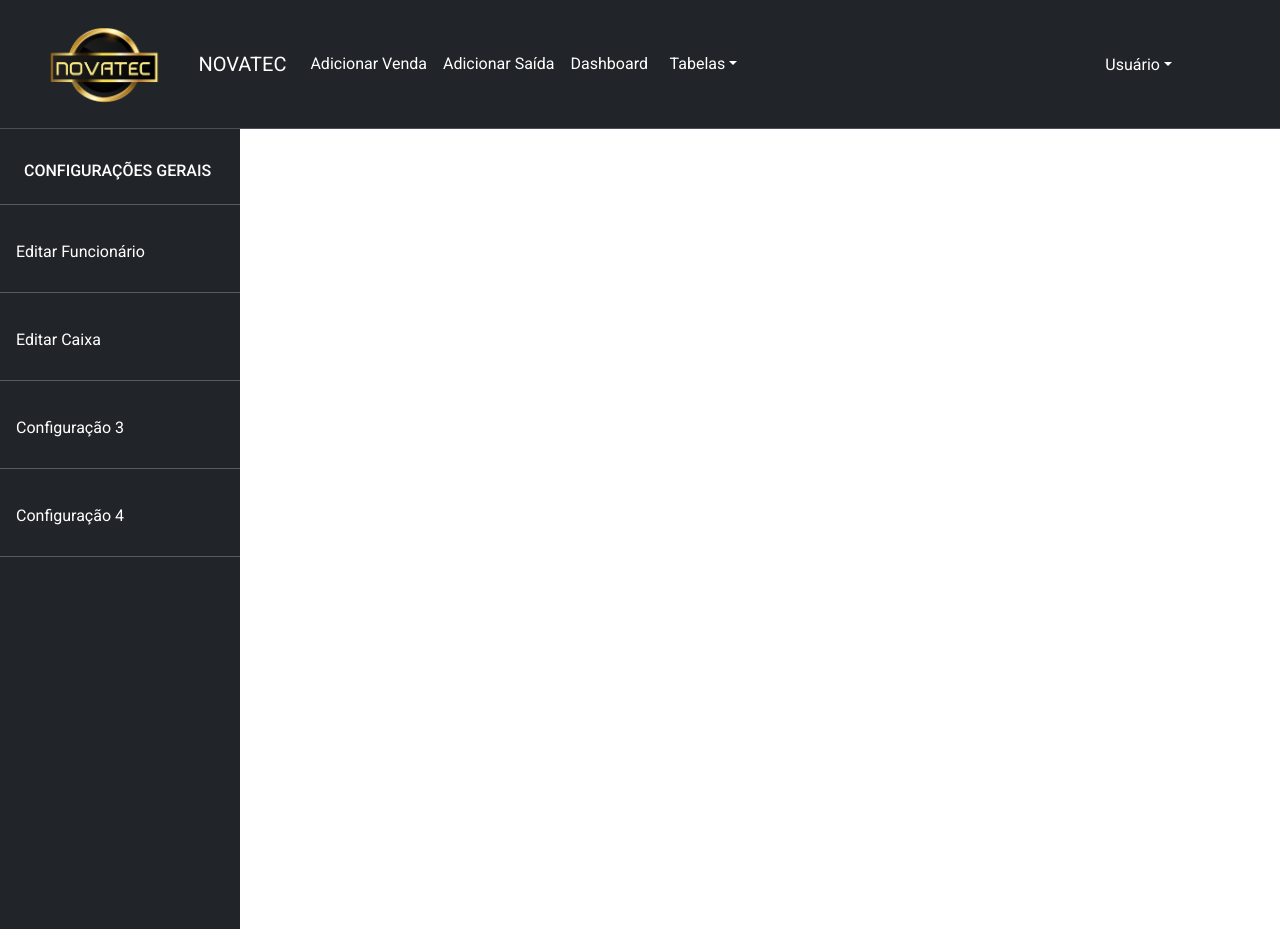
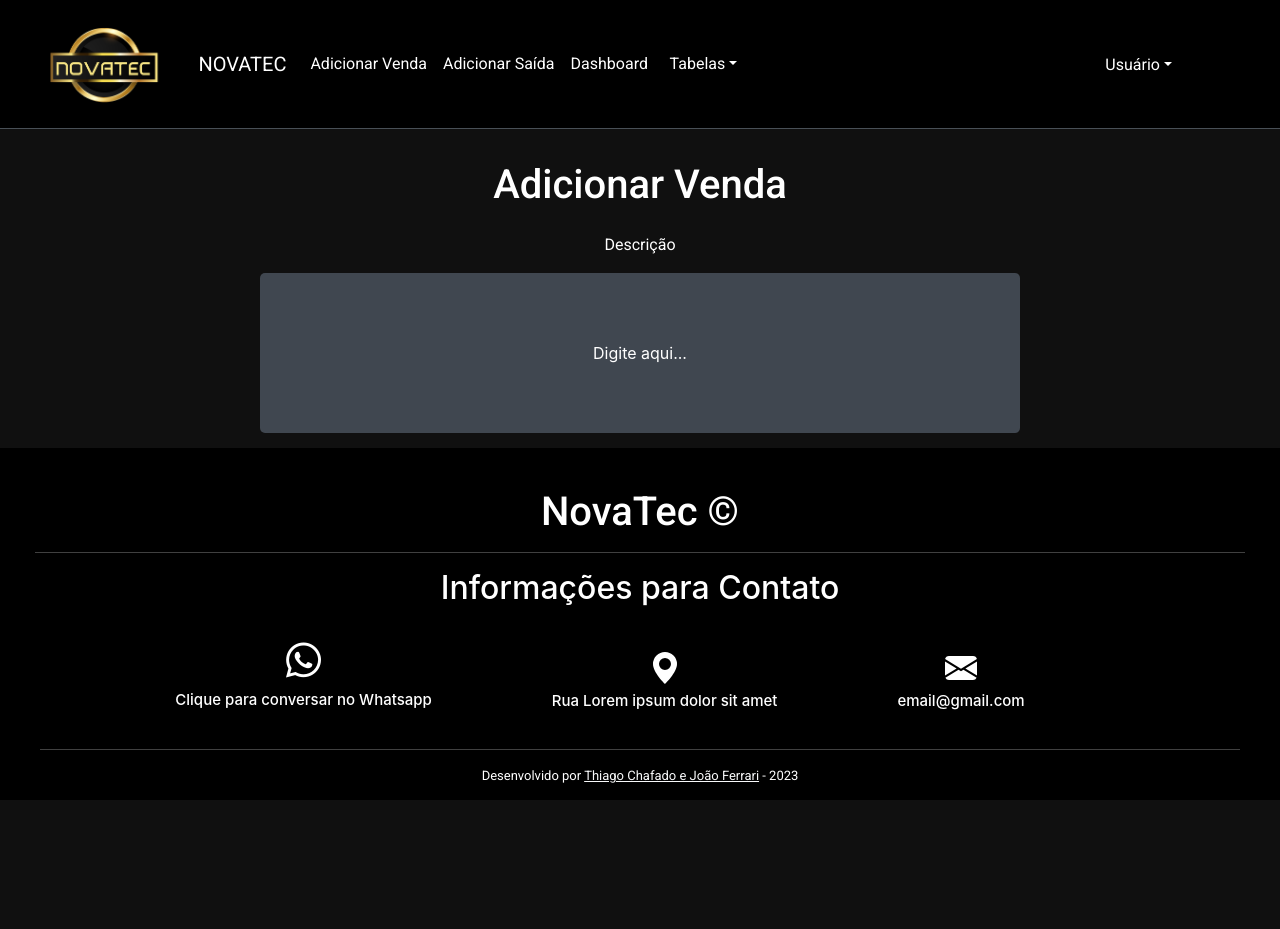
Before and after one commit to ThiagoChafado/IntegrativeWork, a React (Create React App) app in the folder app/frontend/: page / in a window 1280 px wide. Built offline with nearby package versions, Linux system fonts and the light colour scheme.

Commit message:
alterations color

```diff
--- a/app/frontend/src/App.js
+++ b/app/frontend/src/App.js
@@ -18,9 +18,9 @@ function App() {
       {/* responsivo */}
 
       <Navbar/>
-      {/* responsivo/}
+      {/* responsivo*/}
 
-      {/* <AddSale/>   */}
+      <AddSale/>
       {/* responsivo */}
 
       {/* <AddExit/>  */}
@@ -35,10 +35,10 @@ function App() {
       {/* <EditSeller/> */}
       {/* precisa fazer */}
 
-      <PreferencesPage/>
+      {/* <PreferencesPage/> */}
       {/* responsivo - da pra mudar */}
 
-      {/* <Footer/> */}
+      <Footer/>
       {/* responsivo - falta tablet;*/}
 
     </div>
--- a/app/frontend/src/components/AddSale/styleSale.css
+++ b/app/frontend/src/components/AddSale/styleSale.css
@@ -5,9 +5,8 @@
 .container{
     display: flex;
     flex-direction: column;
-    /* justify-content: center; */
     align-items: center;
-    background-color: #212529;
+    background-color: #101010;
     height: 100vh;
 }
 
--- a/app/frontend/src/components/Navbar/styleNav.css
+++ b/app/frontend/src/components/Navbar/styleNav.css
@@ -35,6 +35,10 @@ img{
 
 .navbar-brand{
     font-family: 'Roboto';
+}
+
+.bg-dark{
+    background-color: #000 !important;
 }
 
 
```
